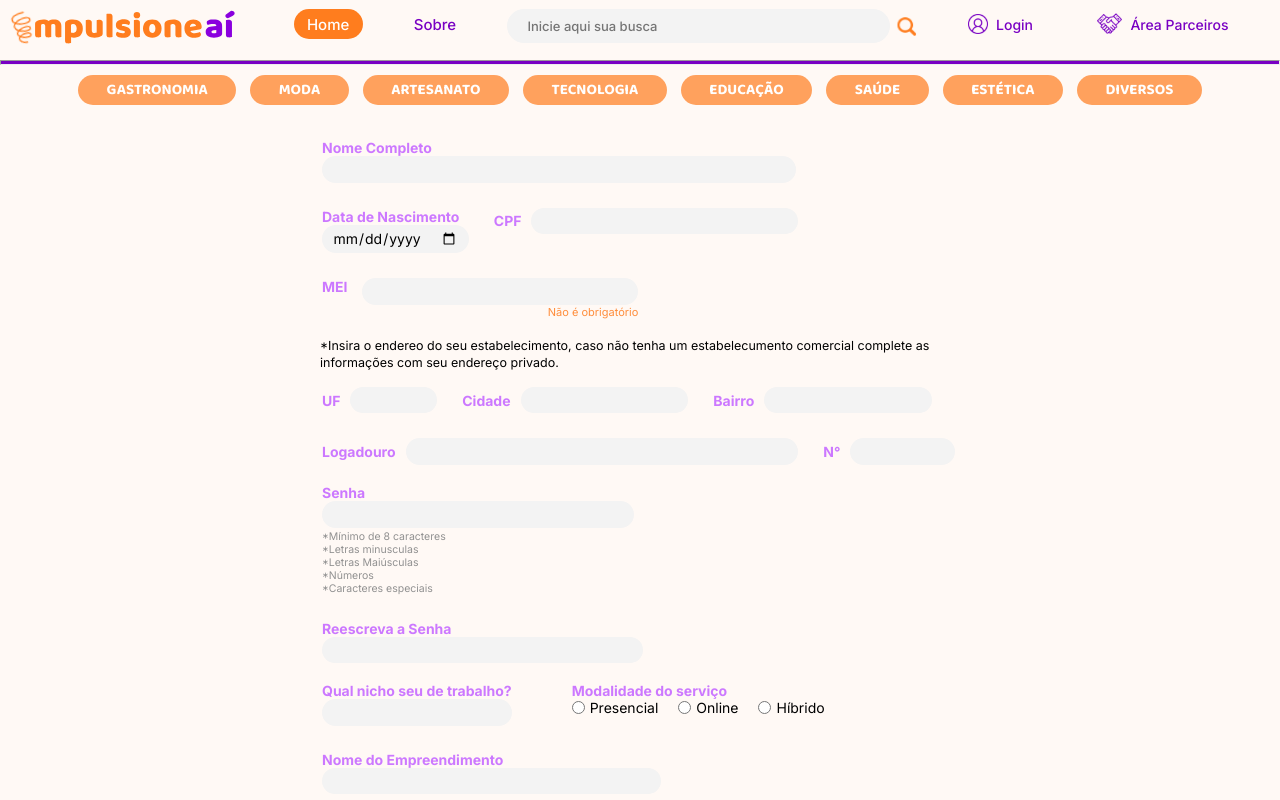
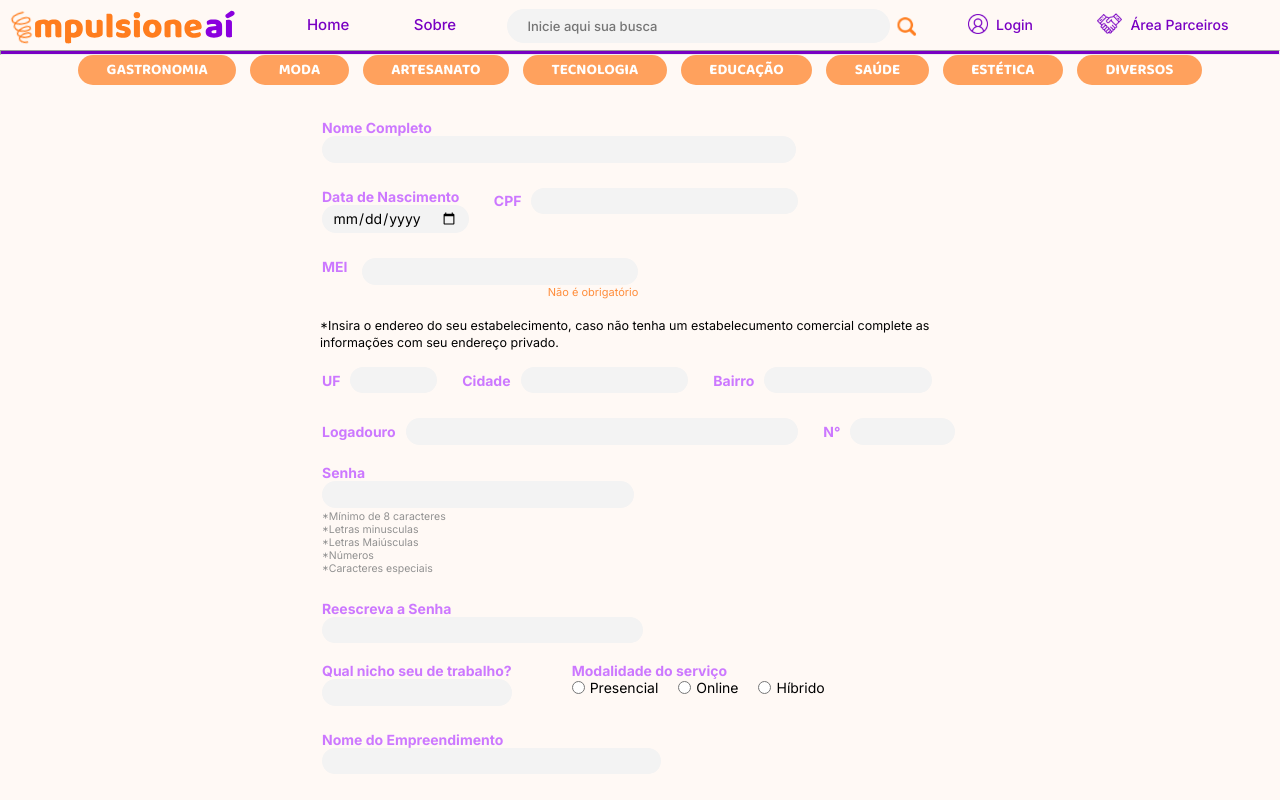
Before and after one commit to Rarissak/impulsioneAi, a React (Vite) app: page / in a window 1280 px wide. Shown: the top 800 px of the page. Built offline with nearby package versions, Linux system fonts and the light colour scheme.

Commit message:
edit feat: Criação de ids para os futuros links do header

```diff
--- a/src/components/header/header.css
+++ b/src/components/header/header.css
@@ -64,7 +64,7 @@ button, #headerSearch input
 
 
 /*===- Configuração de  botão selecionado -===*/
-.headerButtonSelected
+/* .headerButtonSelected
 {
     padding: .2rem .8rem;
     transition: .5s;
@@ -76,7 +76,7 @@ button, #headerSearch input
     line-height: 21.78px;
     letter-spacing: -1.5%;
     height: 30px;
-}
+} */
 
 /*===- Barra de Pesquisa -===*/
 
--- a/src/components/header/header.jsx
+++ b/src/components/header/header.jsx
@@ -15,18 +15,17 @@ function Header()
 
                 <div id="headerSiteName">
                     <img id='logo' src={LogoDescritivaIcon} alt="Logo do Impulsione Ai, onde a letra i é no formato de uma mola" />
-                    {/* <h1 id="headerSiteName"  className='centralizeItems'>
-                    <img id='logo' src={LogoDescritivaIcon} alt="Logo do Impulsione Ai, onde a letra i é no formato de uma mola" />
-                    </h1> */}
                 </div>
 
                 <div id='align'>
 
                     <button
-                    className="headerScreenButtons, headerButtonSelected"
+                    id='headerHome'
+                    className="headerScreenButtons"
                     >Home</button>
 
                     <button
+                    id='headerSobre'
                     className="headerScreenButtons"
                     >Sobre</button>
 
@@ -50,7 +49,7 @@ function Header()
                     <button
                     id='headerParceiros'
                     className='centralizeItems, headerScreenButtons'>
-                        <img src={HandshakeIconSvg} alt="Icon da área de parceria, duas mãos se apertando." className='headerIcon'/>
+                        <img src={HandshakeIconSvg} alt="Icon da área de parceria, duas mãos se apertando." className='headerIcon' id="headerIconParceiros"/>
                         <span>Área Parceiros</span>
                     </button>
 
@@ -62,7 +61,8 @@ function Header()
                 style={{
                         width: '100%', // Largura da linha horizontal
                         height: '5px', // Espessura da linha horizontal
-                        backgroundColor: '#7900c3' // Cor de fundo da linha horizontal
+                        backgroundColor: '#7900c3', // Cor de fundo da linha horizontal
+                        margin: 0
                     }} />
 
             {/* <div id='headerCategory'>
@@ -103,7 +103,7 @@ function Header()
 
 
 
-      );
+    );
 }
 
 export default Header;
```
